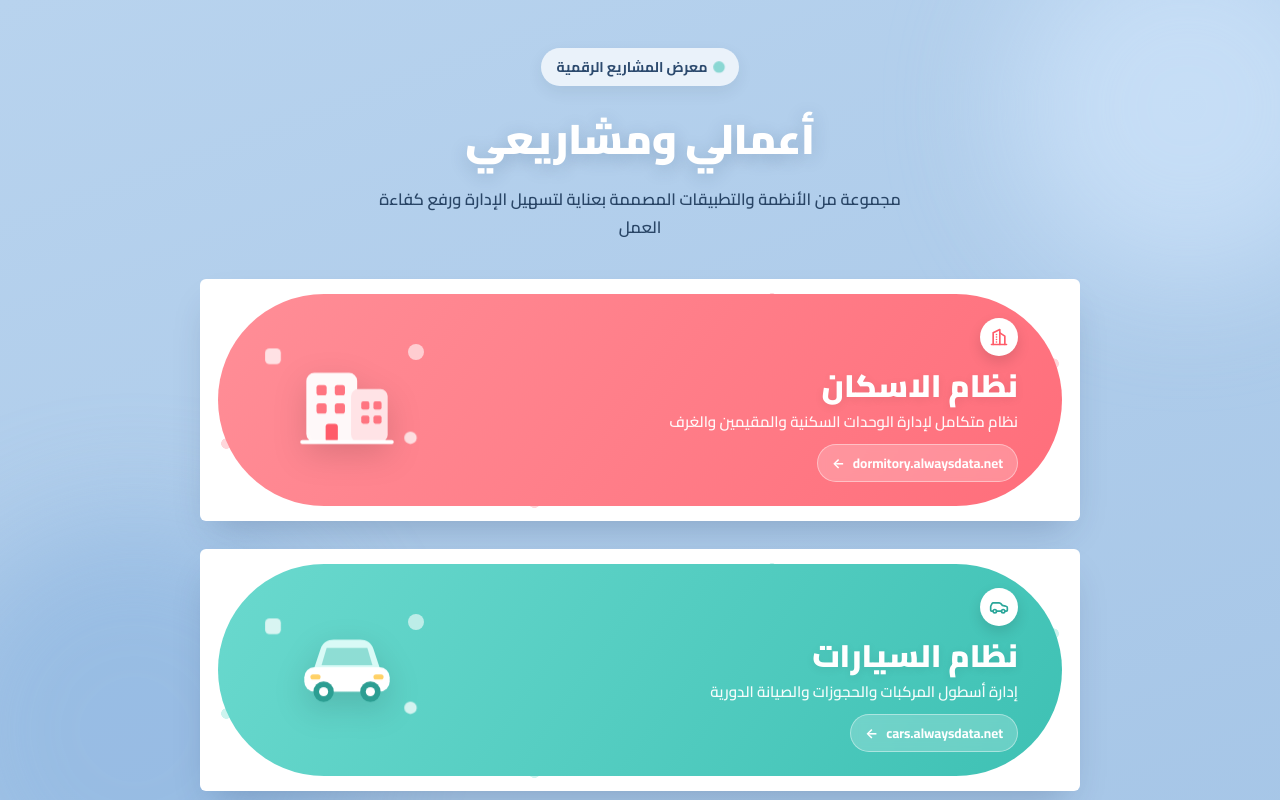
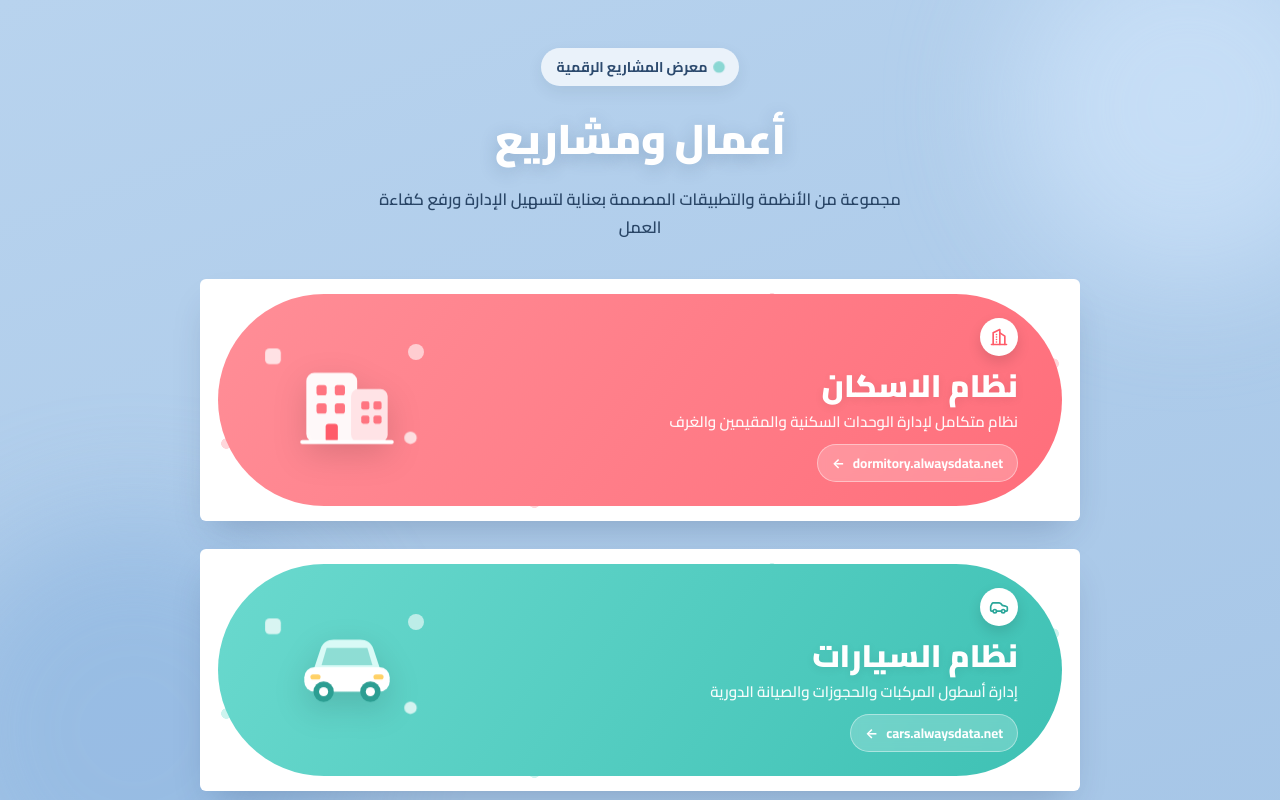
Before and after one commit to fatimahaitham900-netizen/worker, a plain HTML site: page index.html in a window 1280 px wide. Shown: the top 800 px of the page. Drawn offline with Linux system fonts and the light colour scheme.

Commit message:
Update page title in index.html

```diff
--- a/index.html
+++ b/index.html
@@ -24,7 +24,7 @@
         <span class="badge-dot"></span>
         <span>معرض المشاريع الرقمية</span>
       </div>
-      <h1 class="page-title">أعمالي ومشاريعي</h1>
+      <h1 class="page-title">أعمال ومشاريع</h1>
       <p class="page-subtitle">
         مجموعة من الأنظمة والتطبيقات المصممة بعناية لتسهيل الإدارة ورفع كفاءة العمل
       </p>
```
